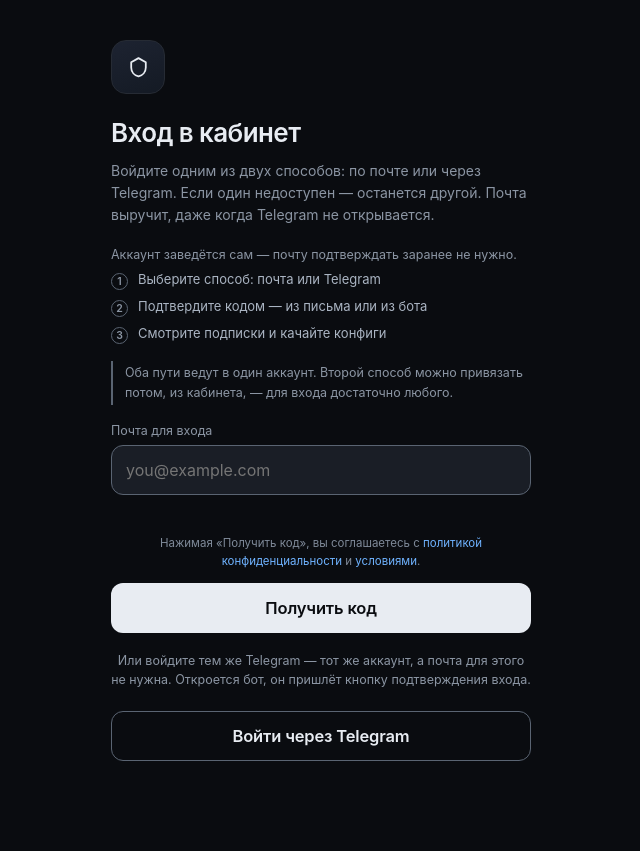
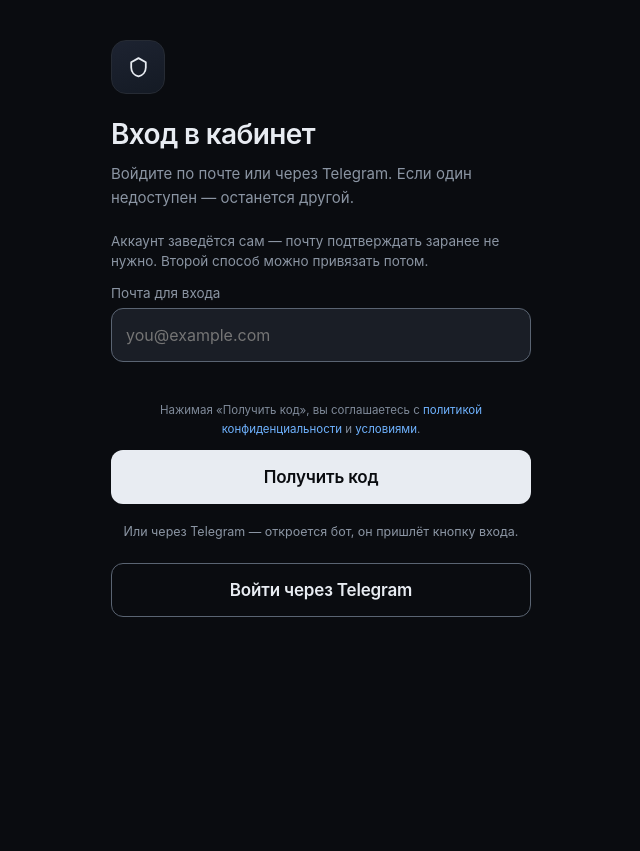
Before and after one commit to impossi8le/vpn-cabinet, a FastAPI app: page /login in a window 1280 px wide. Shown: the whole page, without its empty margins (319-959 px from the left). After the commit the page ends 617 px from the top, so only its background shows below. Run offline with FastAPI, Linux system fonts and the light colour scheme.

Commit message:
Вход проще, шкала текста крупнее
Экран входа объяснял то, что человек и так увидит: три шага списком, плашку
про «оба пути ведут в один аккаунт» и две фразы над кнопкой Telegram. Осталось
одно предложение подводки, одна строка про аккаунт и одна альтернатива
строкой — выбор по-прежнему назван, но до кнопки читать почти нечего.

Шкала увеличена по трём опорам: база 16px, кнопки 54px, заголовок 28px.
Человек, которому мешает мелкий текст, — не «нецелевая аудитория», а половина
аудитории VPN; крупный шрифт дешевле поддержки тех, кто не разобрался.

Правило «одна главная кнопка на экране» закреплено тестом
(tests/test_simple_screens.py), а не памятью автора.

Разбор — docs/2026-11-06-cabinet-ux-model.md §4.2.

Co-Authored-By: Claude Haiku 3.5 <noreply@anthropic.com>

```diff
--- a/cabinet/static/cabinet.css
+++ b/cabinet/static/cabinet.css
@@ -9,7 +9,9 @@ body {
   background: var(--void);
   color: var(--bone);
   font-family: Inter, "Segoe UI", -apple-system, system-ui, sans-serif;
-  font-size: 15px;
+  /* Крупнее базовой 15px: экран читают и на телефоне, и человек, которому
+     мелкий текст — главная причина «не разобрался». */
+  font-size: 16px;
   -webkit-font-smoothing: antialiased;
   min-height: 100vh;
   display: flex;
@@ -27,7 +29,7 @@ body {
   justify-content: space-between;
   padding: 2px 0 18px;
 }
-.nav .t { font-size: 16.5px; font-weight: 590; letter-spacing: -0.015em; }
+.nav .t { font-size: 17px; font-weight: 590; letter-spacing: -0.015em; }
 /* `.back` — возврат, `.link` — переход вперёд: вид у них один, и это один
    смысл «ссылка в шапке», поэтому правило общее. Разные имена — чтобы в
    разметке было видно, куда ссылка ведёт. */
@@ -49,8 +51,8 @@ body {
 }
 .mark svg { width: 25px; height: 25px; }
 
-h1 { font-size: 26px; font-weight: 600; letter-spacing: -0.022em; line-height: 1.18; margin-bottom: 11px; }
-.lead { color: var(--text-secondary); font-size: 14px; line-height: 1.6; margin-bottom: 20px; }
+h1 { font-size: 28px; font-weight: 600; letter-spacing: -0.022em; line-height: 1.18; margin-bottom: 11px; }
+.lead { color: var(--text-secondary); font-size: 15px; line-height: 1.62; margin-bottom: 20px; }
 
 /* Нумерованные шаги. Номер — в кружке с границей Edge, текст Mist:
    граница заметная, но не акцентная — это пояснение, а не статус. */
@@ -98,9 +100,10 @@ a.btn { text-decoration: none; }
 }
 
 .btn {
-  height: 50px; border-radius: var(--radius-button);
+  /* 54px — палец на телефоне попадает без прицеливания, а не «в почти». */
+  height: 54px; border-radius: var(--radius-button);
   display: flex; align-items: center; justify-content: center; gap: 8px;
-  font-size: 16.5px; font-weight: 590; letter-spacing: -0.01em;
+  font-size: 17px; font-weight: 590; letter-spacing: -0.01em;
   cursor: pointer; border: none; width: 100%; font-family: inherit;
 }
 /* Главная кнопка белая: своего брендового цвета у продукта нет (§7). */
@@ -111,7 +114,7 @@ a.btn { text-decoration: none; }
 /* Первая кнопка внутри любого блока отступа сверху не требует — блок сам даёт
    воздух; а вот следующая за текстом требует, иначе она к тексту прилипает. */
 .btn:first-child { margin-top: 0; }
-.btn-sm { height: 46px; font-size: 15px; }
+.btn-sm { height: 50px; font-size: 16px; }
 .btn + .btn { margin-top: 9px; }
 /* Кнопка не должна прилипать к тексту над ней. `.btn + .btn` разводит только
    пару кнопок, а после абзаца кнопка вставала вплотную — на итоговой карточке
@@ -126,9 +129,9 @@ p + .btn { margin-top: 12px; }
 
 /* Поле кода. Цвета заданы явно — без этого браузер рисует ввод почти чёрным
    на тёмном, и код не виден. */
-.field-label { display: block; font-size: 12.5px; color: var(--text-secondary); margin-bottom: 7px; }
+.field-label { display: block; font-size: 13.5px; color: var(--text-secondary); margin-bottom: 7px; }
 .field {
-  width: 100%; height: 50px; font-size: 22px; letter-spacing: 0.35em;
+  width: 100%; height: 54px; font-size: 22px; letter-spacing: 0.35em;
   font-family: "JetBrains Mono", Consolas, ui-monospace, monospace;
   background: var(--obsidian); color: var(--bone);
   border: 0.5px solid var(--edge); border-radius: var(--radius-button);
@@ -283,7 +286,7 @@ p + .btn { margin-top: 12px; }
    Выбранный обведён Ice: это выделение выбора («сюда смотреть»), а не статус.
    Зелёного здесь нет намеренно — цена и скидка о защите не говорят (§7). */
 .group { margin-bottom: 18px; }
-.group-t { color: var(--text-secondary); font-size: 12.5px; margin-bottom: 8px; }
+.group-t { color: var(--text-secondary); font-size: 13.5px; line-height: 1.5; margin-bottom: 14px; }
 .options { display: flex; flex-direction: column; gap: 8px; }
 .opt {
   display: block; text-decoration: none; color: inherit;
```
Also changed, not shown: cabinet/templates/login.html (+9 -17 lines), docs/2026-11-06-cabinet-ux-model.md (+24 -0 lines), tests/test_simple_screens.py (added, +74 -0 lines).
